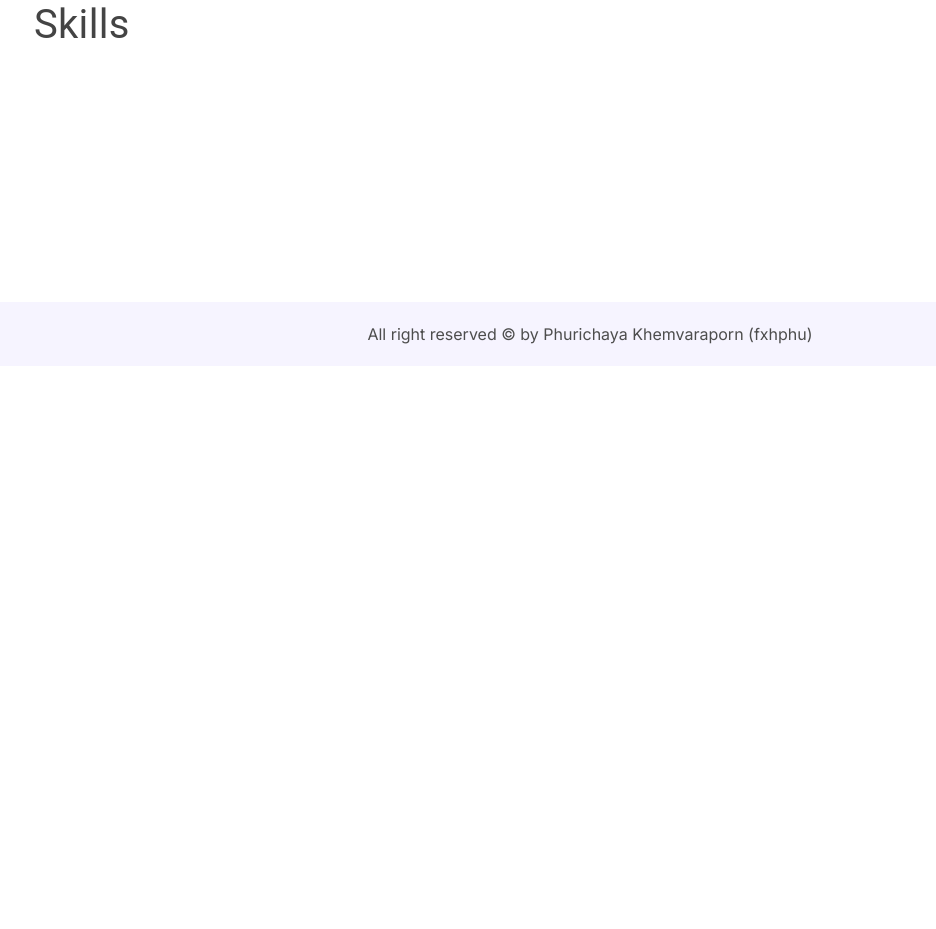
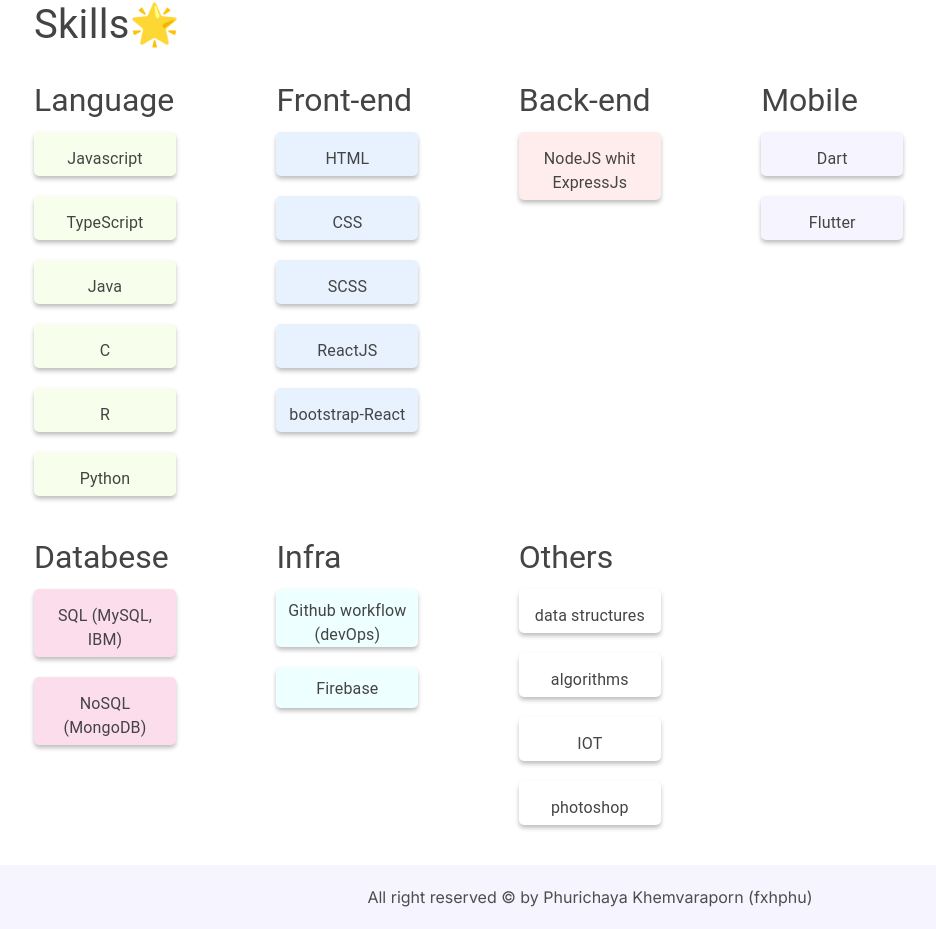
Before and after one commit to fxhPhxrxchxyx/fxhportfolio, a React (Vite) app in the folder frontend/: page /home in a window 1280 px wide. Shown: the part 434-1363 px from the top of the page, without its empty margins (50-986 px from the left). Before the commit the page ends 800 px from the top, so only its background shows below. Built offline with nearby package versions, Linux system fonts and the light colour scheme.

Commit message:
[Update] home

```diff
--- a/frontend/src/components/content/Exprience.ts
+++ b/frontend/src/components/content/Exprience.ts
@@ -12,7 +12,7 @@
     project:
       "Front-end of Chromecast lock screen projector for SIT hackathon 2023",
     position: "SIT KMUTT",
-    time: "JAN 2023 - PRESENT",
+    time: "MAY 2023",
     description:
       "This project is a backdrop chrome cast screen projector for SIT hackathon 2023. The features are queue list of musics, show next event, show date time and weather, random picture in hackathon event, and countdown. Using react typescript, css, mui, go.",
   },
@@ -20,7 +20,7 @@
     id: 2,
     project: "Flutter integrated project",
     position: "SIT KMUTT",
-    time: "JAN 2023 - PRESENT",
+    time: "MAY - JUNE 2023",
     description:
       "Develop mobile applications call Jaijaoni and Laas by using Dart Flutter.",
   },
@@ -28,21 +28,21 @@
     id: 3,
     project: "PPS WATER",
     position: "Part.,PPS water Ltd.",
-    time: "DEC 2022- JAN 2023",
+    time: "DEC 2022 - JAN 2023",
     description: "Website that create by react typescript and style with Scss.",
   },
   {
     id: 4,
     project: "CO-PROJECT MANAGER (SECRETARY)",
     position: "SIT KMUTT",
-    time: "AUG-DEC 2022",
+    time: "AUG - DEC 2022",
     description: "Using Agile Methodologies to manage the integrated project.",
   },
   {
     id: 5,
     project: "DETECTIVEXXIII-FRONTEND PROJECT",
     position: "SIT KMUTT",
-    time: "JUL-SEP 2022",
+    time: "JUL - SEP 2022",
     description:
       "front-end development using Typescript, ReactJs, css, Chakra ui.",
   },
@@ -102,7 +102,7 @@
     id: 6,
     project: "SHOPEE CODE LEAGUE 2020",
     position: "Shopee",
-    time: "JUN-AUG 2020",
+    time: "JUN - AUG 2020",
     description:
       "Participating 2 months online coding challenge, algorithm questions, competitions and workshop with Python and Java.",
   },
--- /dev/null
+++ b/frontend/src/components/content/Skill.ts
@@ -0,0 +1,42 @@
+export type Skills = {
+  id: number;
+  name: String;
+};
+
+export const language: Skills[] = [
+  { id: 1, name: "Javascript" },
+  { id: 2, name: "TypeScript" },
+  { id: 3, name: "Java" },
+  { id: 4, name: "C" },
+  { id: 5, name: "R" },
+  { id: 6, name: "Python" },
+];
+
+export const frontD: Skills[] = [
+  { id: 1, name: "HTML" },
+  { id: 2, name: "CSS" },
+  { id: 3, name: "SCSS" },
+  { id: 4, name: "ReactJS" },
+  { id: 5, name: "bootstrap-React" },
+];
+
+export const back: Skills[] = [{ id: 1, name: "NodeJS whit ExpressJs" }];
+
+export const mobile: Skills[] = [
+  { id: 1, name: "Dart" },
+  { id: 2, name: "Flutter" },
+];
+export const database: Skills[] = [
+  { id: 1, name: "SQL (MySQL, IBM)" },
+  { id: 2, name: "NoSQL (MongoDB)" },
+];
+export const infra: Skills[] = [
+  { id: 1, name: "Github workflow (devOps)" },
+  { id: 2, name: "Firebase" },
+];
+export const other: Skills[] = [
+  { id: 1, name: "data structures " },
+  { id: 2, name: "algorithms" },
+  { id: 3, name: "IOT" },
+  { id: 4, name: "photoshop" },
+];
--- a/frontend/src/pages/About.tsx
+++ b/frontend/src/pages/About.tsx
@@ -51,9 +51,10 @@
       <Typography
         variant="h3"
         sx={{
-          fontSize: { xs: "1.5rem", md: "2.5rem" },
+          fontSize: { xs: "2.5rem", md: "3rem" },
           fontWeight: "bold",
-          marginBottom: "40px",
+          marginBottom: "20px",
+          marginTop: "30px",
         }}
       >
         Experience 💻
@@ -63,9 +64,9 @@
       <Typography
         variant="h3"
         sx={{
-          fontSize: { xs: "1.5rem", md: "2.5rem" },
+          fontSize: { xs: "2.5rem", md: "3rem" },
           fontWeight: "bold",
-          marginBottom: "40px",
+          marginBottom: "20px",
         }}
       >
         Activity 🎞️
--- a/frontend/src/pages/Home.tsx
+++ b/frontend/src/pages/Home.tsx
@@ -1,8 +1,135 @@
-import { Box, Container, Typography } from "@mui/material";
+import { Box, Stack, Typography } from "@mui/material";
 import React from "react";
 import Bio from "../components/home/Bio";
+import {
+  language,
+  frontD,
+  back,
+  mobile,
+  database,
+  infra,
+  other,
+} from "../components/content/Skill";
 
 const Home = () => {
+  const languageList = language.map((language, id) => (
+    <Box
+      sx={{
+        backgroundColor: "#F7FFEC",
+        width: "142px",
+        minHeight: "41px",
+        borderRadius: "5px",
+        boxShadow: "0px 3px 4px 0px rgba(0, 0, 0, 0.25)",
+        marginBottom: "20px",
+        padding: "5px",
+      }}
+    >
+      <Typography textAlign="center" sx={{ marginTop: "10px" }}>
+        {language.name}
+      </Typography>
+    </Box>
+  ));
+  const frontDList = frontD.map((frontD, id) => (
+    <Box
+      sx={{
+        backgroundColor: "#E8F2FF",
+        width: "142px",
+        minHeight: "41px",
+        borderRadius: "5px",
+        boxShadow: "0px 3px 4px 0px rgba(0, 0, 0, 0.25)",
+        marginBottom: "20px",
+        padding: "5px",
+      }}
+    >
+      <Typography textAlign="center" sx={{ marginTop: "10px" }}>
+        {frontD.name}
+      </Typography>
+    </Box>
+  ));
+  const backList = back.map((back, id) => (
+    <Box
+      sx={{
+        backgroundColor: "#FFEDED",
+        width: "142px",
+        minHeight: "41px",
+        borderRadius: "5px",
+        boxShadow: "0px 3px 4px 0px rgba(0, 0, 0, 0.25)",
+        marginBottom: "20px",
+        padding: "5px",
+      }}
+    >
+      <Typography textAlign="center" sx={{ marginTop: "10px" }}>
+        {back.name}
+      </Typography>
+    </Box>
+  ));
+  const mobileList = mobile.map((mobile, id) => (
+    <Box
+      sx={{
+        backgroundColor: "#F6F4FF",
+        width: "142px",
+        minHeight: "41px",
+        borderRadius: "5px",
+        boxShadow: "0px 3px 4px 0px rgba(0, 0, 0, 0.25)",
+        marginBottom: "20px",
+        padding: "5px",
+      }}
+    >
+      <Typography textAlign="center" sx={{ marginTop: "10px" }}>
+        {mobile.name}
+      </Typography>
+    </Box>
+  ));
+  const databaseList = database.map((database, id) => (
+    <Box
+      sx={{
+        backgroundColor: "#FCDDEC",
+        width: "142px",
+        minHeight: "41px",
+        borderRadius: "5px",
+        boxShadow: "0px 3px 4px 0px rgba(0, 0, 0, 0.25)",
+        marginBottom: "20px",
+        padding: "5px",
+      }}
+    >
+      <Typography textAlign="center" sx={{ marginTop: "10px" }}>
+        {database.name}
+      </Typography>
+    </Box>
+  ));
+  const infraList = infra.map((infra, id) => (
+    <Box
+      sx={{
+        backgroundColor: "#EFFF",
+        width: "142px",
+        minHeight: "41px",
+        borderRadius: "5px",
+        boxShadow: "0px 3px 4px 0px rgba(0, 0, 0, 0.25)",
+        marginBottom: "20px",
+      }}
+    >
+      <Typography textAlign="center" sx={{ marginTop: "10px" }}>
+        {infra.name}
+      </Typography>
+    </Box>
+  ));
+  const othersList = other.map((other, id) => (
+    <Box
+      sx={{
+        backgroundColor: "#FFF",
+        width: "142px",
+        minHeight: "41px",
+        borderRadius: "5px",
+        boxShadow: "0px 3px 4px 0px rgba(0, 0, 0, 0.25)",
+        marginBottom: "20px",
+        padding: "5px",
+      }}
+    >
+      <Typography textAlign="center" sx={{ marginTop: "10px" }}>
+        {other.name}
+      </Typography>
+    </Box>
+  ));
   return (
     <Box>
       <Bio />
@@ -13,8 +140,102 @@
           margin: "30px 0",
         }}
       >
-        Skills
+        Skills🌟
       </Typography>
+      <Stack
+        sx={{
+          flexWrap: { xs: "wrap" },
+          display: { xs: "flex", md: "grid" },
+          flexDirection: { xs: "row" },
+          gap: { xs: "20px" },
+          gridTemplateColumns: "20% 20% 20% 20%",
+        }}
+      >
+        <Stack>
+          <Typography
+            variant="h5"
+            sx={{
+              fontSize: { xs: "1.2rem", md: "2rem" },
+              marginBottom: "10px",
+            }}
+          >
+            Language
+          </Typography>
+          {languageList}
+        </Stack>
+        <Stack>
+          <Typography
+            variant="h5"
+            sx={{
+              fontSize: { xs: "1.2rem", md: "2rem" },
+              marginBottom: "10px",
+            }}
+          >
+            Front-end
+          </Typography>
+          {frontDList}
+        </Stack>
+        <Stack>
+          <Typography
+            variant="h5"
+            sx={{
+              fontSize: { xs: "1.2rem", md: "2rem" },
+              marginBottom: "10px",
+            }}
+          >
+            Back-end
+          </Typography>
+          {backList}
+        </Stack>
+        <Stack>
+          <Typography
+            variant="h5"
+            sx={{
+              fontSize: { xs: "1.2rem", md: "2rem" },
+              marginBottom: "10px",
+            }}
+          >
+            Mobile
+          </Typography>
+          {mobileList}
+        </Stack>
+        <Stack>
+          <Typography
+            variant="h5"
+            sx={{
+              fontSize: { xs: "1.2rem", md: "2rem" },
+              marginBottom: "10px",
+            }}
+          >
+            Databese
+          </Typography>
+          {databaseList}
+        </Stack>
+        <Stack>
+          <Typography
+            variant="h5"
+            sx={{
+              fontSize: { xs: "1.2rem", md: "2rem" },
+              marginBottom: "10px",
+            }}
+          >
+            Infra
+          </Typography>
+          {infraList}
+        </Stack>
+        <Stack>
+          <Typography
+            variant="h5"
+            sx={{
+              fontSize: { xs: "1.2rem", md: "2rem" },
+              marginBottom: "10px",
+            }}
+          >
+            Others
+          </Typography>
+          {othersList}
+        </Stack>
+      </Stack>
     </Box>
   );
 };
```
